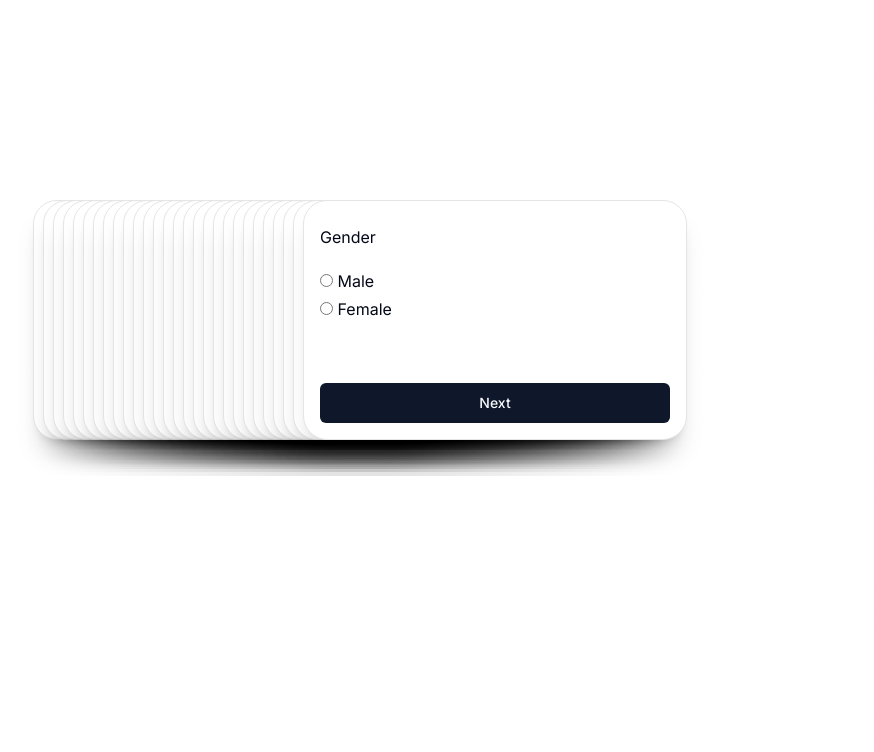
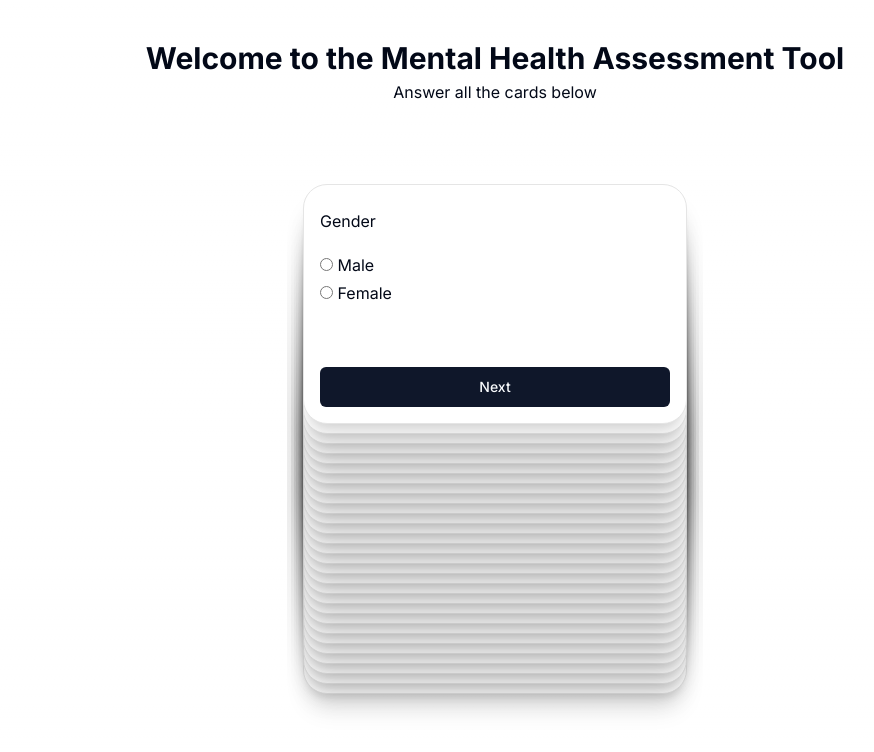
Before and after one commit to AndreiKevin/empathy-depression, a Next.js app in the folder my-app/: page / in a window 1280 px wide. Shown: the top 752 px of the page, without its empty margins (145-1019 px from the left). Built offline with nearby package versions, Linux system fonts and the light colour scheme.

Commit message:
add: headers and on load animation

```diff
--- a/my-app/src/app/page.tsx
+++ b/my-app/src/app/page.tsx
@@ -466,21 +466,52 @@ export default function Home() {
 	};
 
 	return (
-		<div className="">
+		<>
 			{!isSubmitted && (
-				<form className="h-[40rem] flex items-center justify-center w-full">
+				<>
+					<motion.div
+						initial={{ opacity: 0 }} // Add opacity: 0 to initial state
+						animate={{ opacity: 1 }} // Add opacity: 1 to animate state
+						transition={{ duration: 1 }} // Add delay: 0.5 to the transition object
+						className=""
+					>
+						<div className="flex items-center justify-center w-full">
+							<h1 className="text-3xl font-bold text-center mt-10">
+								Welcome to the Mental Health Assessment Tool
+							</h1>
+						</div>
+						<div>
+							<h3 className="text-center mt-1">Answer all the cards below</h3>
+						</div>
+					</motion.div>
+					<motion.div
+						initial={{ opacity: 0 }} // Add opacity: 0 to initial state
+						animate={{ opacity: 1 }} // Add opacity: 1 to animate state
+						transition={{ duration: 2, delay: 1.5 }} // Add delay: 1 to the transition object
+						className=""
+					>
+						<form className="mt-20 flex items-center justify-center w-full">
 							<CardStack items={CARDS} onCardSubmit={onCardSubmit} />
 						</form>
+					</motion.div>
+				</>
 			)}
 			{isSubmitted && data && (
 				<>
+					<motion.div
+						initial={{ opacity: 0 }} // Add opacity: 0 to initial state
+						animate={{ opacity: 1 }} // Add opacity: 1 to animate state
+						transition={{ duration: 1 }} // Add delay: 0.5 to the transition object
+						className=""
+					>
 						<div className="flex items-center justify-center w-full">
 							<h1 className="text-3xl font-bold text-center mt-10">
-							{data.is_depressed === "depressed"
-								? "You don't seem to be doing so well. Maybe thse can help you."
+								{data.is_depressed && data.is_depressed === "depressed"
+									? "You don't seem to be doing so well. Maybe these can help you."
 									: "We're glad to know you are doing well!"}
 							</h1>
 						</div>
+					</motion.div>
 					<div className="mt-10 w-full">
 						<ShowResults
 							verdict={data.is_depressed}
@@ -492,6 +523,6 @@ export default function Home() {
 				</>
 			)}
 			{/*<BackgroundBeams />*/}
-		</div>
+		</>
 	);
 }
--- a/my-app/src/components/ui/card-stack.tsx
+++ b/my-app/src/components/ui/card-stack.tsx
@@ -121,7 +121,7 @@ export const CardStack = ({
 									transformOrigin: "top center",
 								}}
 								animate={{
-									left: index * -CARD_OFFSET,
+									bottom: index * -CARD_OFFSET,
 									zIndex: cards.length - index, //  decrease z-index for the cards that are behind
 								}}
 							>
```
Lines whose indentation alone changed are shown as unchanged.
